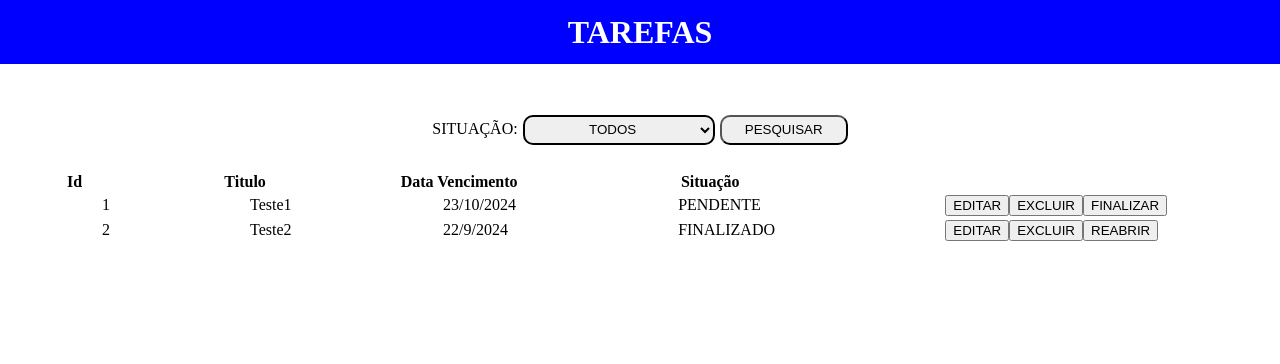
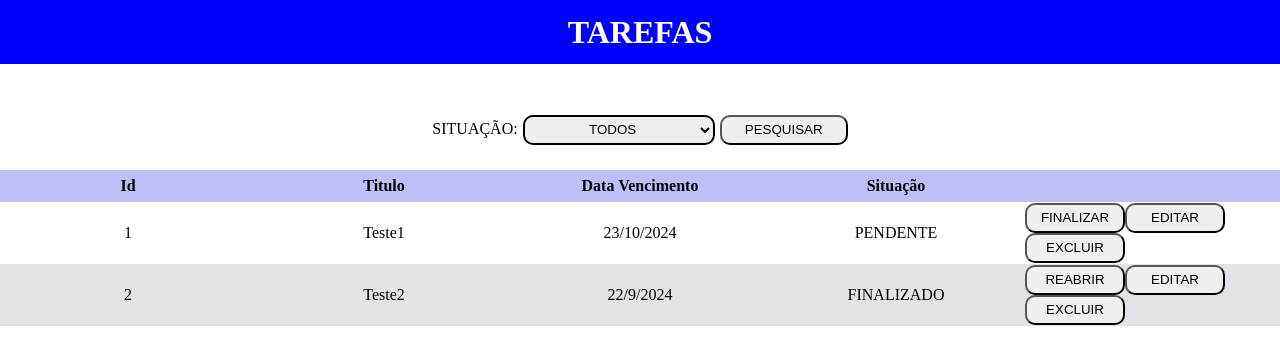
Before and after one commit to CastilhoLeo/front-tarefas, a React (Vite) app in the folder web-tarefas/front-tarefas/: page / in a window 1280 px wide. Shown: the top 364 px of the page. Built offline with nearby package versions, Linux system fonts and the light colour scheme.

Commit message:
criando request

```diff
--- a/web-tarefas/front-tarefas/src/App.jsx
+++ b/web-tarefas/front-tarefas/src/App.jsx
@@ -1,4 +1,5 @@
 
+import { useState } from 'react'
 import './App.css'
 import Header from './components/Header'
 import Pesquisa from './components/Pesquisa'
@@ -6,6 +7,10 @@ import TabelaTarefas from './components/TabelaTarefas'
 
 
 function App() {
+
+  const [dados, setDados] = useState([]);
+
+  console.log(dados)
 
   const tarefas = [
     {id:1, titulo:"Teste1", dataVencimento:"23/10/2024", situacao:"PENDENTE"},
@@ -16,7 +21,7 @@ function App() {
 
       <div className='App'>
         <Header/>
-        <Pesquisa/>
+        <Pesquisa setDados={setDados}/>
         <TabelaTarefas tarefas={tarefas} />
       </div>
 
--- a/web-tarefas/front-tarefas/src/components/Pesquisa.jsx
+++ b/web-tarefas/front-tarefas/src/components/Pesquisa.jsx
@@ -1,17 +1,28 @@
 import React, { useState } from 'react'
 import './Pesquisa.css'
 
-const Pesquisa = () => {
+const Pesquisa = (props) => {
 
     const [situacao, setSituacao] = useState("");
+    const url = `https://localhost:8080?situacao=${situacao}`;
 
-    const handleSubmit = (e)=>{
-        e.preventDefault();
-        console.log(situacao)
+    const request = async ()=>{
+        const res = await fetch(url)
+        const json = await res.json();
+
+        return json;
+        console.log(json)
     }
 
+    const handlePesquisa = (e)=>{
+        e.preventDeefault();
+        request();
+        }
+
+
+
   return (
-      <form className='pesquisa' onSubmit={handleSubmit}>
+      <form className='pesquisa' onSubmit={handlePesquisa}>
         <label> SITUAÇÃO:
             <select name="situacao" value={situacao} onChange={(e)=>setSituacao(e.target.value)}>
                 <option value="">TODOS</option>
--- a/web-tarefas/front-tarefas/src/components/TabelaTarefas.css
+++ b/web-tarefas/front-tarefas/src/components/TabelaTarefas.css
@@ -1,16 +1,28 @@
-.tabelaTarefas{
-   width:100%;
+.tabelaTarefas {
+    border-collapse: collapse;
+    width: 100%;
 }
 
-.tabelaTarefas tr{
-    align-items: center;
-    align-content: center;
-}
-.tabelaTarefas th {
-    padding-left: 0;
+.tabelaTarefas td, .tabelaTarefas th{
+    text-align: center;
+    width: 20%;
 }
 
-.tabelaTarefas td {
-    padding-left: 100px;
+.tabelaTarefas th{
+    background-color: rgb(191, 191, 248);
+    height: 30px;
+}
 
+.tabelaTarefas tr:nth-child(even){
+    background-color: rgb(228, 226, 230);
 }
+
+.tabelaTarefas button{
+    width: 100px;
+    height: 30px;
+    border-radius: 10px;
+}
+
+.tabelaTarefas td:last-child {
+    text-align: left;
+}
--- a/web-tarefas/front-tarefas/src/components/TabelaTarefas.jsx
+++ b/web-tarefas/front-tarefas/src/components/TabelaTarefas.jsx
@@ -2,28 +2,32 @@ import React from 'react'
 import './TabelaTarefas.css'
 
 const TabelaTarefas = (props)=>{
+
     return(
         <table className='tabelaTarefas'>
+            <thead>
             <tr>
                 <th>Id</th>
                 <th>Titulo</th>
                 <th>Data Vencimento</th>
                 <th>Situação</th>
+                <th></th>
             </tr>
+            </thead>
 
-
-                {props.tarefas.map((t)=>(<tr>
+            <tbody>
+                {props.tarefas.map((t)=>(<tr key={t.id}>
                     <td>{t.id}</td>
                     <td>{t.titulo}</td>
                     <td>{t.dataVencimento}</td>
                     <td>{t.situacao}</td>
                     <td>
+                        <button>{t.situacao === "PENDENTE"? "FINALIZAR":"REABRIR"}</button>
                         <button>EDITAR</button>
                         <button>EXCLUIR</button>
-                        <button>{t.situacao === "PENDENTE"? "FINALIZAR":"REABRIR"}</button>
                     </td>
                 </tr>))}
-
+            </tbody>
         </table>
     )
 }
```
